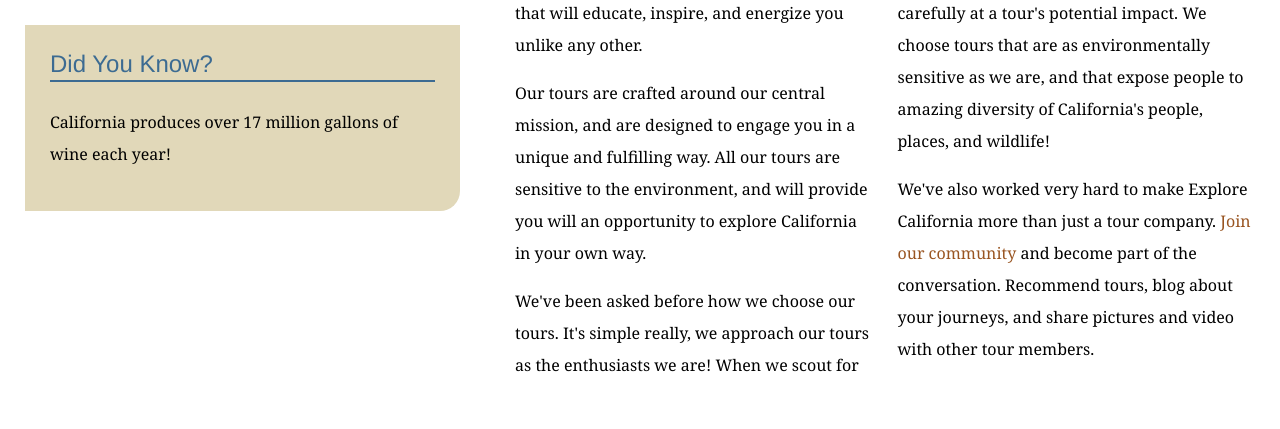
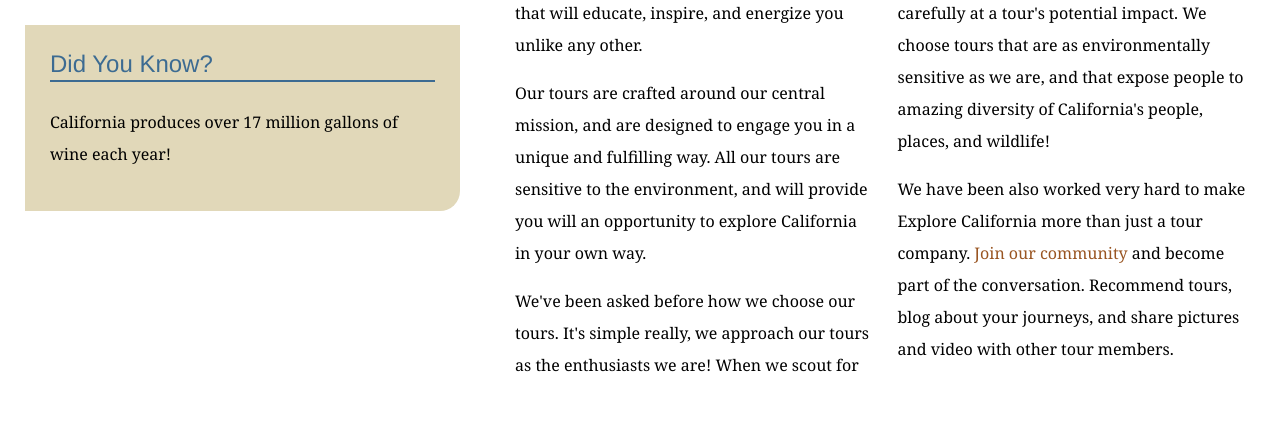
Before and after one commit to TanMan87/bluefish, a plain HTML site: page mission.html in a window 1280 px wide. Shown: the part 831-1260 px from the top of the page. Drawn offline with Linux system fonts and the light colour scheme.

Commit message:
Added spelled out we have been

```diff
--- a/mission.html
+++ b/mission.html
@@ -65,7 +65,7 @@
             <p>We are passionate about California and preserving the abundant resources that make it so unique. Our goal at Explore California is to transform your vacation into an adventure that will educate, inspire, and energize you unlike any other.</p>
             <p>Our tours are crafted around our central mission, and are designed to engage you in a unique and fulfilling way. All our tours are sensitive to the environment, and will provide you will an opportunity to explore California in your own way.</p>
             <p>We've been asked before how we choose our tours. It's simple really, we approach our tours as the enthusiasts we are! When we scout for locations, choose tour options, or explore the surrounding area for exciting side-tours, we ask ourselves one question, &quot;is this something we would want to do?&quot; We also look very carefully at a tour's potential impact. We choose tours that are as environmentally sensitive as we are, and that expose people to amazing diversity of California's people, places, and wildlife!</p>
-            <p>We've also worked very hard to make Explore California more than just a tour company. <a href="explorers/join.html">Join our community</a> and become part of the conversation. Recommend tours, blog about your journeys, and share pictures and video with other tour members.</p>
+            <p>We have been also worked very hard to make Explore California more than just a tour company. <a href="explorers/join.html">Join our community</a> and become part of the conversation. Recommend tours, blog about your journeys, and share pictures and video with other tour members.</p>
           </div>
         </div>
       </div>
```
